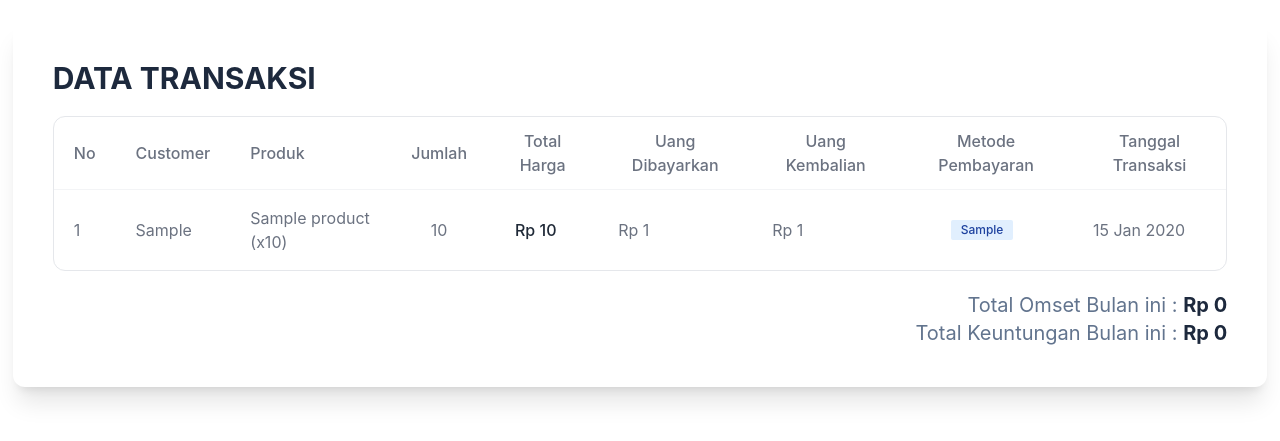
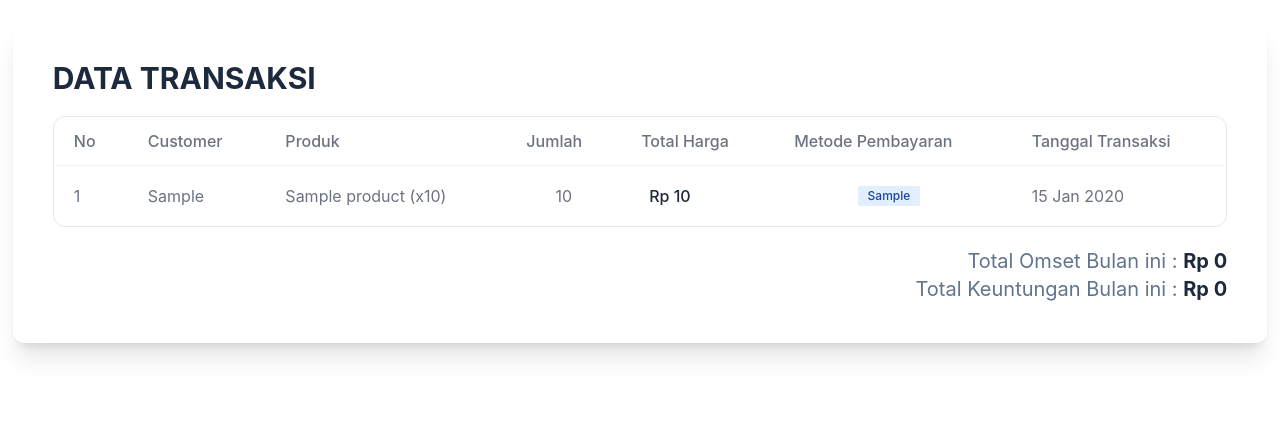
Before and after one commit to MuhammadBobby/KasirKu, a PHP site: page /pages/cetakTransaksi.php in a window 1280 px wide. Shown: the top 441 px of the page. Run offline with PHP 8.4, Linux system fonts and the light colour scheme; tables that the repository leaves empty hold one stand-in row (values such as "Sample post"); some libraries are stand-ins or nearby versions.

Commit message:
Update: optimalisasi kode

```diff
--- a/functions/kasir.php
+++ b/functions/kasir.php
@@ -10,7 +10,11 @@ $totalPrice    = (int) ($_POST['total_price'] ?? 0);
 $cash          = (int) ($_POST['cash_paid'] ?? 0);
 $change        = (int) ($_POST['change_returned'] ?? 0);
 
-
+// valdasi
+if (!$customer || !$payMethod || !$productIds || !$quantities || !$subtotals || $totalPrice <= 0 || $cash <= 0 || $change < 0) {
+    header("Location: ../index.php?page=kasir&failed=Mohon isi semua field.");
+    exit();
+}
 
 // Simpan ke tabel transaksi
 $stmt = $conn->prepare("INSERT INTO transactions (customer, total_price, cash_paid, change_returned, pay_method) VALUES (?, ?, ?, ?, ?)");
--- a/pages/cetakTransaksi.php
+++ b/pages/cetakTransaksi.php
@@ -7,8 +7,6 @@ $headerTable = [
     "Produk",
     "Jumlah",
     "Total Harga",
-    "Uang Dibayarkan",
-    "Uang Kembalian",
     "Metode Pembayaran",
     "Tanggal Transaksi",
 ];
@@ -19,8 +17,6 @@ $sql = "SELECT
     GROUP_CONCAT(CONCAT(p.name, ' (x', ti.quantity, ')') SEPARATOR ', ') AS product,
     SUM(ti.quantity) AS quantity,
     t.total_price,
-    t.cash_paid,
-    t.change_returned,
     t.pay_method,
     t.transaction_date
 FROM transactions t
@@ -146,20 +142,6 @@ $keuntungan = (int) ($dataKeuntungan['total_jual'] - $dataKeuntungan['total_moda
                                     </div>
                                 </td>
                                 <td class="px-5 py-4 sm:px-6">
-                                    <div class="flex items-center">
-                                        <p class="text-gray-500 text-theme-sm">
-                                            Rp <?= number_format($data['cash_paid'], 0, ',', '.') ?>
-                                        </p>
-                                    </div>
-                                </td>
-                                <td class="px-5 py-4 sm:px-6">
-                                    <div class="flex items-center">
-                                        <p class="text-gray-500 text-theme-sm">
-                                            Rp <?= number_format($data['change_returned'], 0, ',', '.') ?>
-                                        </p>
-                                    </div>
-                                </td>
-                                <td class="px-5 py-4 sm:px-6">
                                     <div class="flex items-center justify-center">
                                         <span class="bg-blue-100 text-blue-800 text-xs font-medium me-2 px-2.5 py-0.5 rounded-sm"><?= $data['pay_method'] ?? '-' ?></span>
                                     </div>
```
